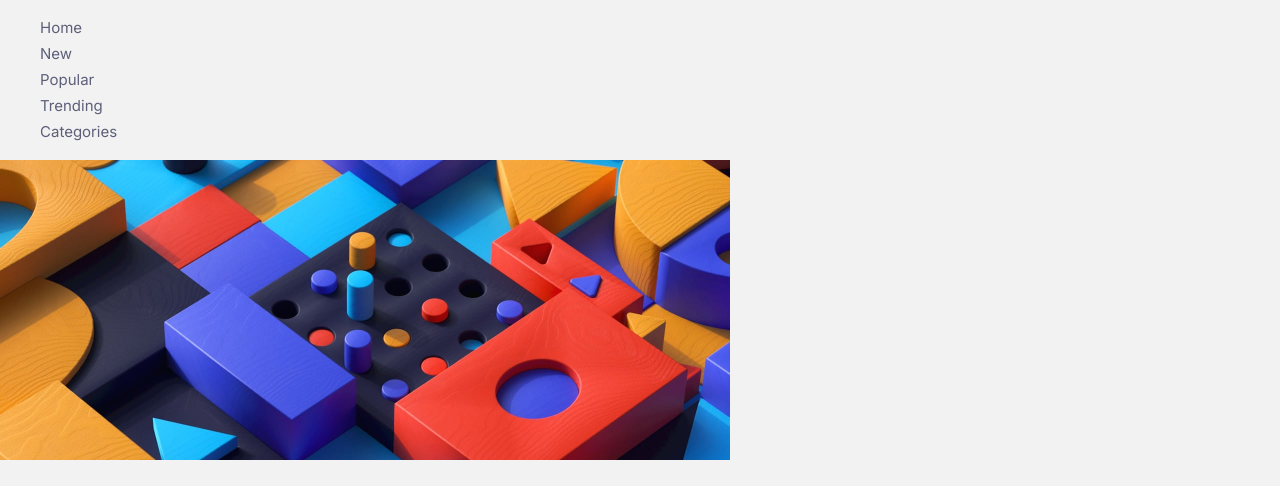
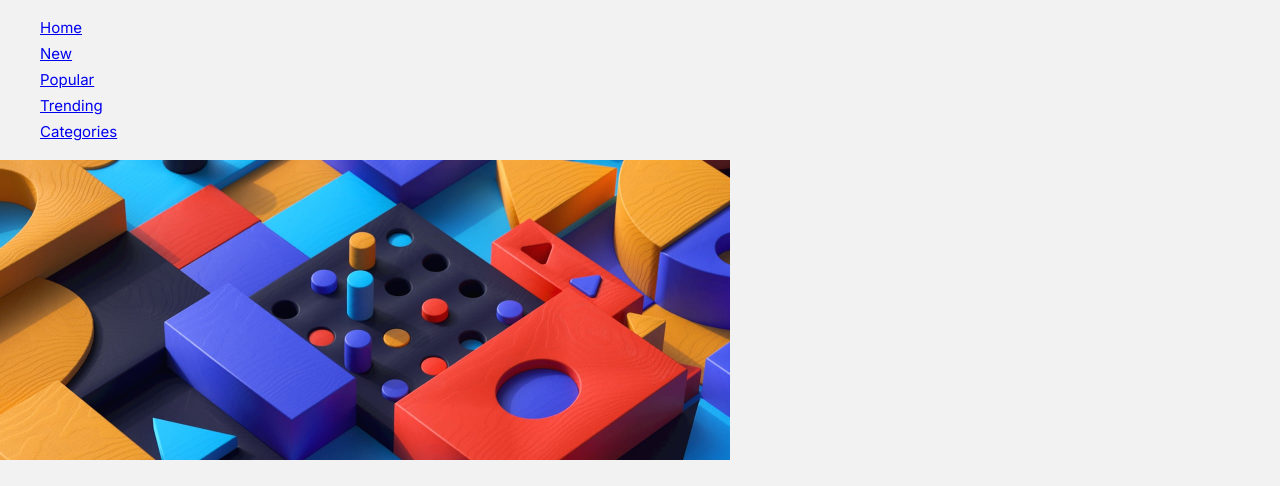
Before and after one commit to szkic/news-homepage-main, a plain HTML site: page index.html in a window 1280 px wide. Shown: the part 43-529 px from the top of the page. Drawn offline with nearby package versions, Linux system fonts and the light colour scheme.

Commit message:
added <nav> to header

```diff
--- a/index.html
+++ b/index.html
@@ -38,11 +38,13 @@
         />
       </svg>
       <ul class="page-links">
-        <li>Home</li>
-        <li>New</li>
-        <li>Popular</li>
-        <li>Trending</li>
-        <li>Categories</li>
+        <nav>
+          <li><a href="#">Home</a></li>
+          <li><a href="#">New</a></li>
+          <li><a href="#">Popular</a></li>
+          <li><a href="#">Trending</a></li>
+          <li><a href="#">Categories</a></li>
+        </nav>
       </ul>
     </header>
 
```
